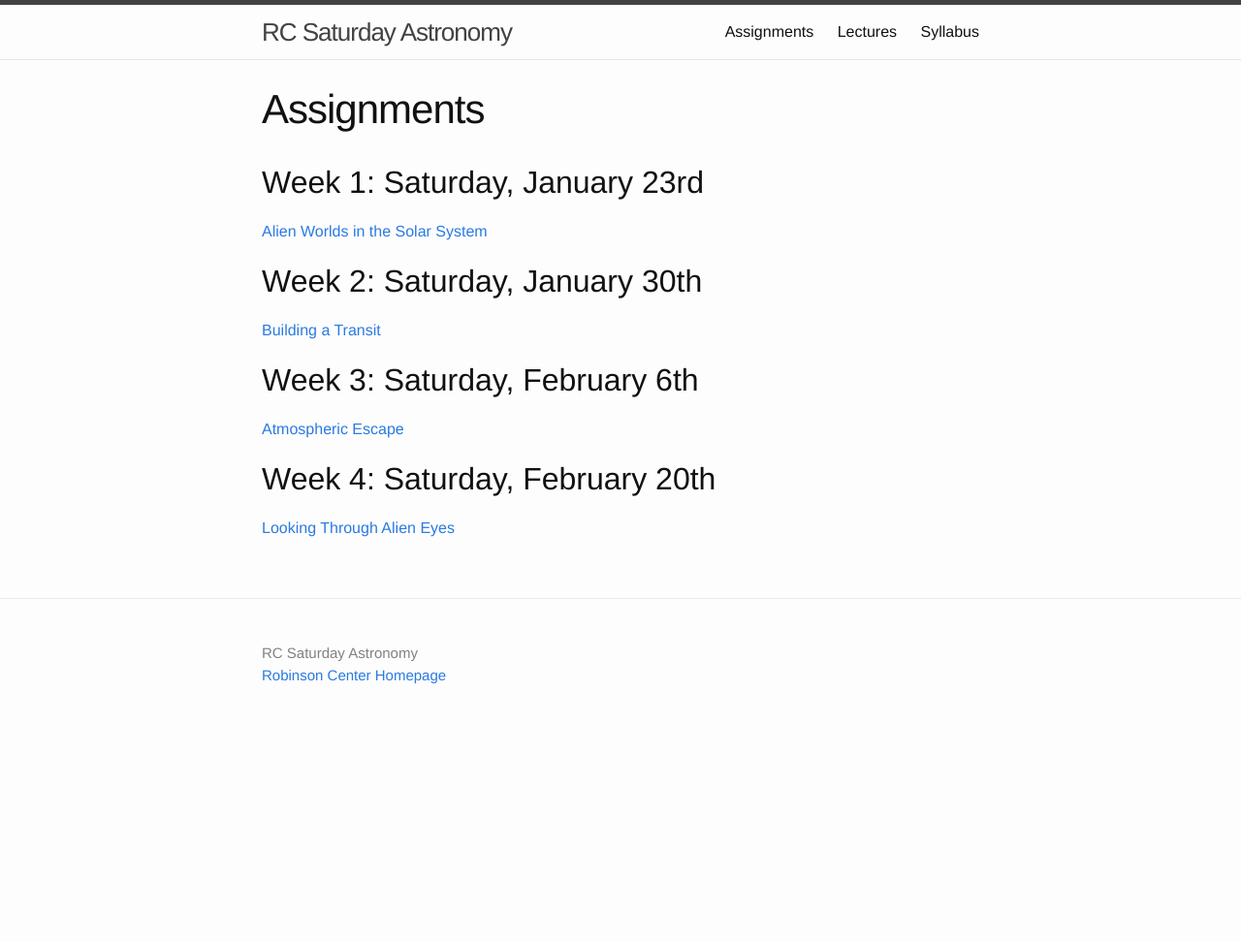
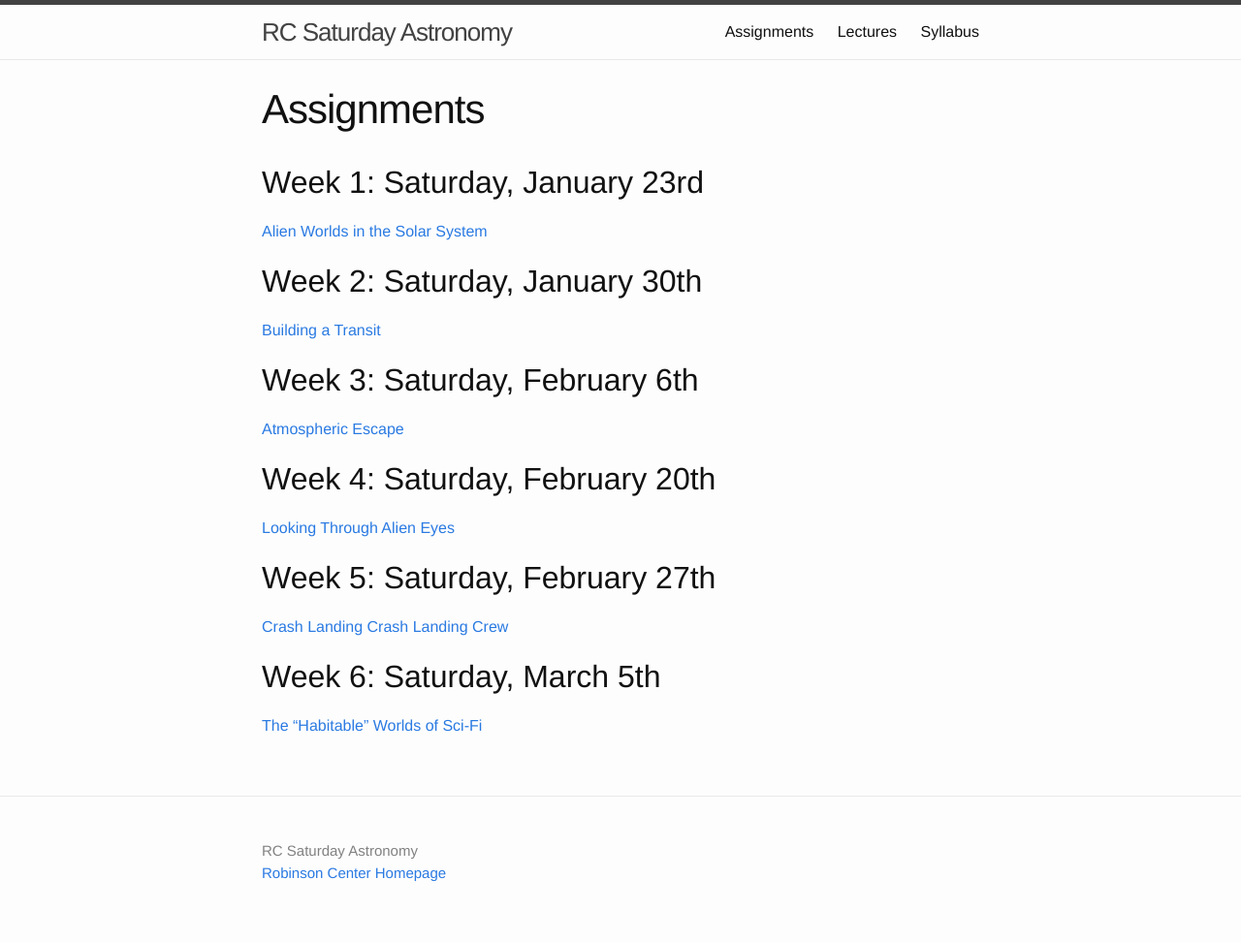
Before and after one commit to kgarofali/robinson-center, a Jekyll site: the page built from assignments.md, in a window 1280 px wide. Shown: the whole page at 97% size. Built offline with Jekyll 4.4.1, drawn with Linux system fonts in a browser that asks for light colours; before the commit the page ends 900 px from its top, so only the background shows below that.

Commit message:
weeks 5 and 6

```diff
--- a/assignments.md
+++ b/assignments.md
@@ -15,3 +15,10 @@ permalink: assignments/
 
 ## Week 4: Saturday, February 20th
 [Looking Through Alien Eyes](../docs/04Worksheet.pdf)
+
+## Week 5: Saturday, February 27th
+[Crash Landing](../docs/05Worksheet.pdf)
+[Crash Landing Crew](../docs/CrashLanding_Crew.pdf)
+
+## Week 6: Saturday, March 5th
+[The "Habitable" Worlds of Sci-Fi](../docs/06Worksheet.pdf)
```
Also changed, not shown: lectures.md (+6 -0 lines), 5 other files.
